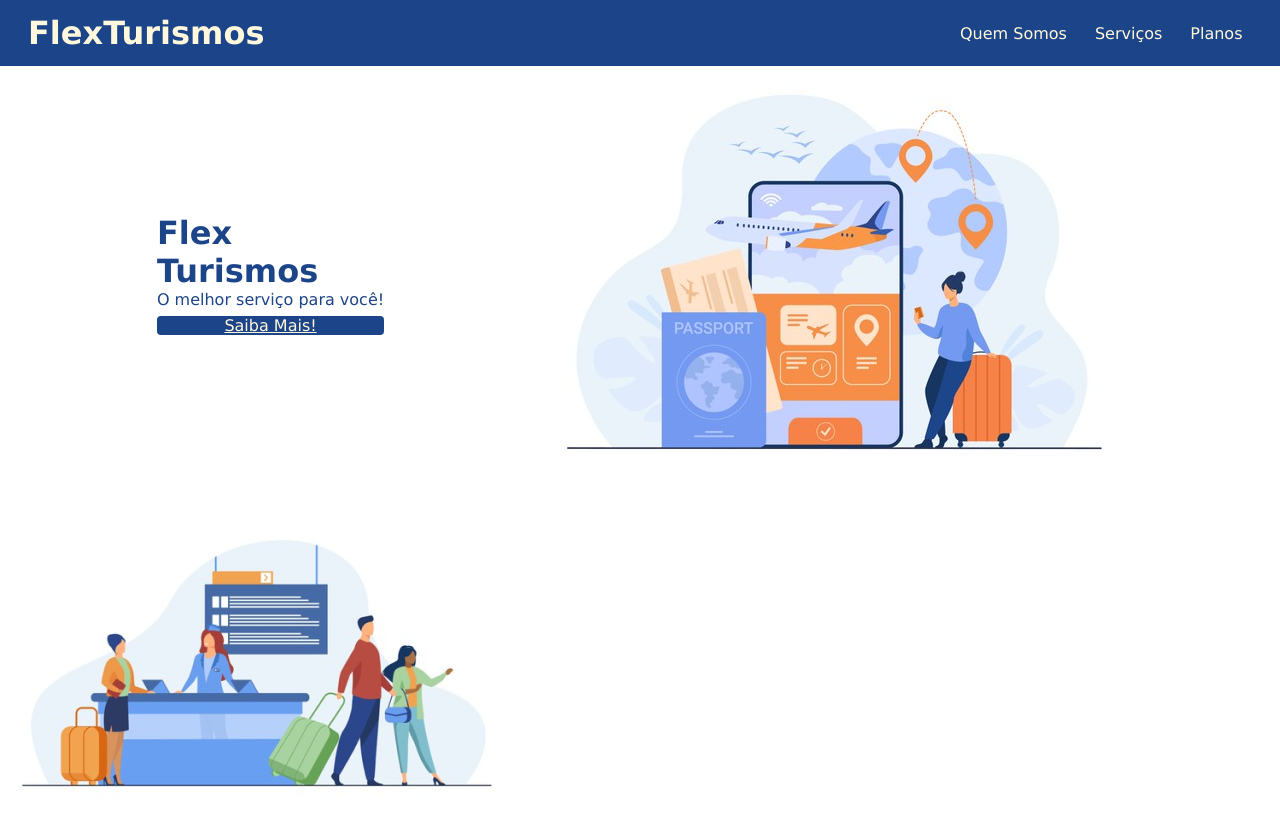
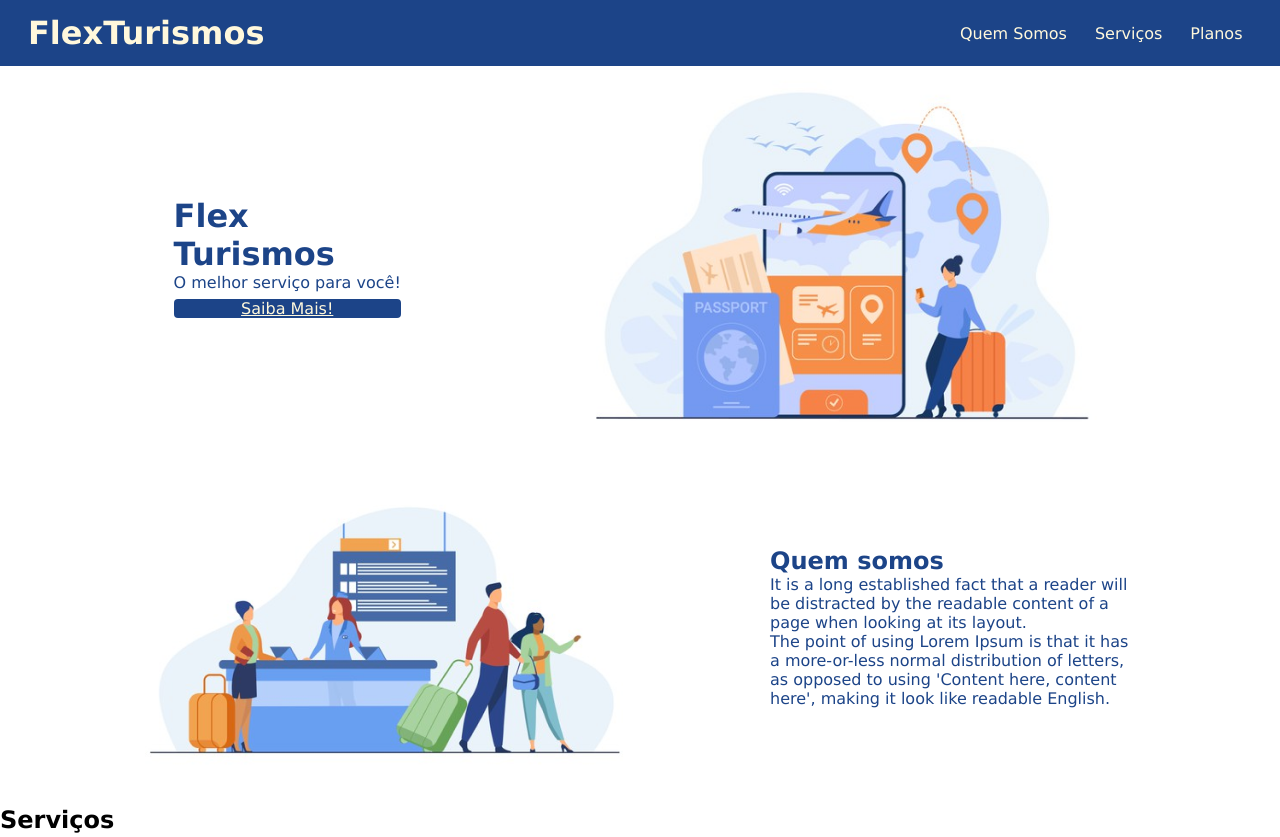
Before and after one commit to priorihugo/DIO-projetoFlexBox, a plain HTML site: page index.html in a window 1280 px wide. Shown: the top 837 px of the page. Drawn offline with Linux system fonts and the light colour scheme.

Commit message:
posicionando segunda metade da apresentação

```diff
--- a/index.html
+++ b/index.html
@@ -17,23 +17,22 @@
     </header>
 
     <div class="flex-conteiner apresentacao-1">
-        <div>
+        <div class="texto">
             <h1>Flex <br>Turismos</h1>
             <p>O melhor serviço para você!</p>
             <a href="" class="botao">Saiba Mais!</a>
         </div>
-
         <div>
-            <div><img class="img" src="./images/0-main.png" alt="banner de apresentação"></div>
+            <img class="img" src="./images/0-main.png" alt="banner de apresentação">
         </div>
     </div>
 
-    <div>
+    <div class="flex-conteiner apresentacao-2">
         <div>
-            <img src="./images/1-quem-somos.png" alt="balcão de atendimento">
+            <img class="img" src="./images/1-quem-somos.png" alt="balcão de atendimento">
         </div>
 
-        <div>
+        <div class="texto">
             <h2>Quem somos</h2>
             <p>It is a long established fact that a reader will be distracted by the readable content of a page when looking at its layout. </p>
             <p>The point of using Lorem Ipsum is that it has a more-or-less normal distribution of letters, as opposed to using 'Content here, content here', making it look like readable English.</p>
--- a/style.css
+++ b/style.css
@@ -17,6 +17,7 @@
     margin: 14px 0px 14px 28px;
 }
 .menu {
+    max-width: 45vw;
     min-width: 320px;
     margin-right: 14px;
     margin-left: 14px;
@@ -33,6 +34,13 @@
     color: #1c4488;
     justify-content: space-evenly;
     align-items: center;
+    flex-shrink: 2;
+}
+.apresentacao-2{
+    margin-right: 22px;
+    color: #1c4488;
+    justify-content: space-evenly;
+    align-items: center;
 }
 .botao{
     margin-top: 7px;
@@ -43,8 +51,11 @@
     border-radius: 4px;
 }
 .img{
-    max-width:100%;
+    max-width: 45vw;
     width: auto;
     height: auto;
     display: block;
 }
+.texto{
+    max-width: 45vh;
+}
```
